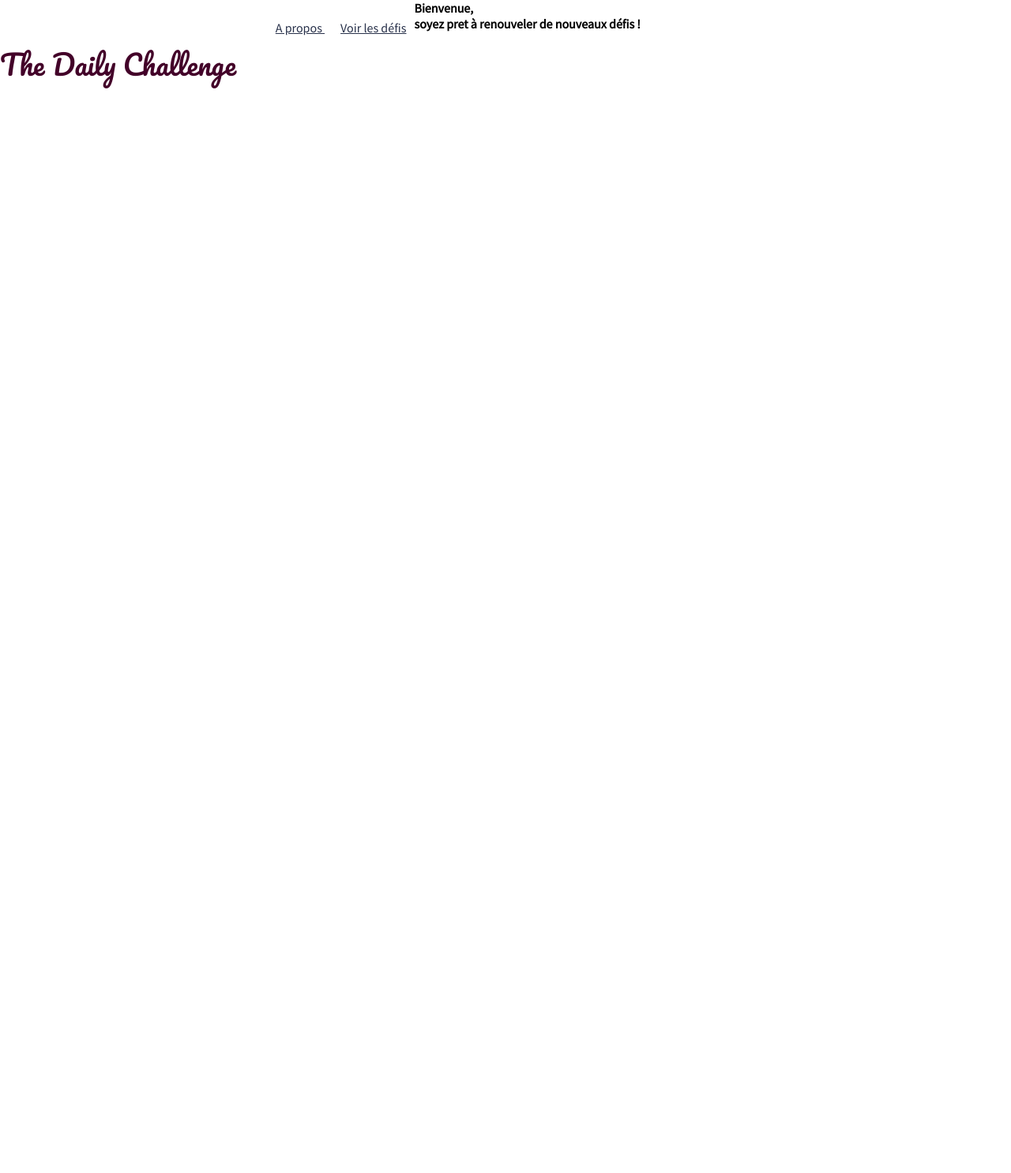
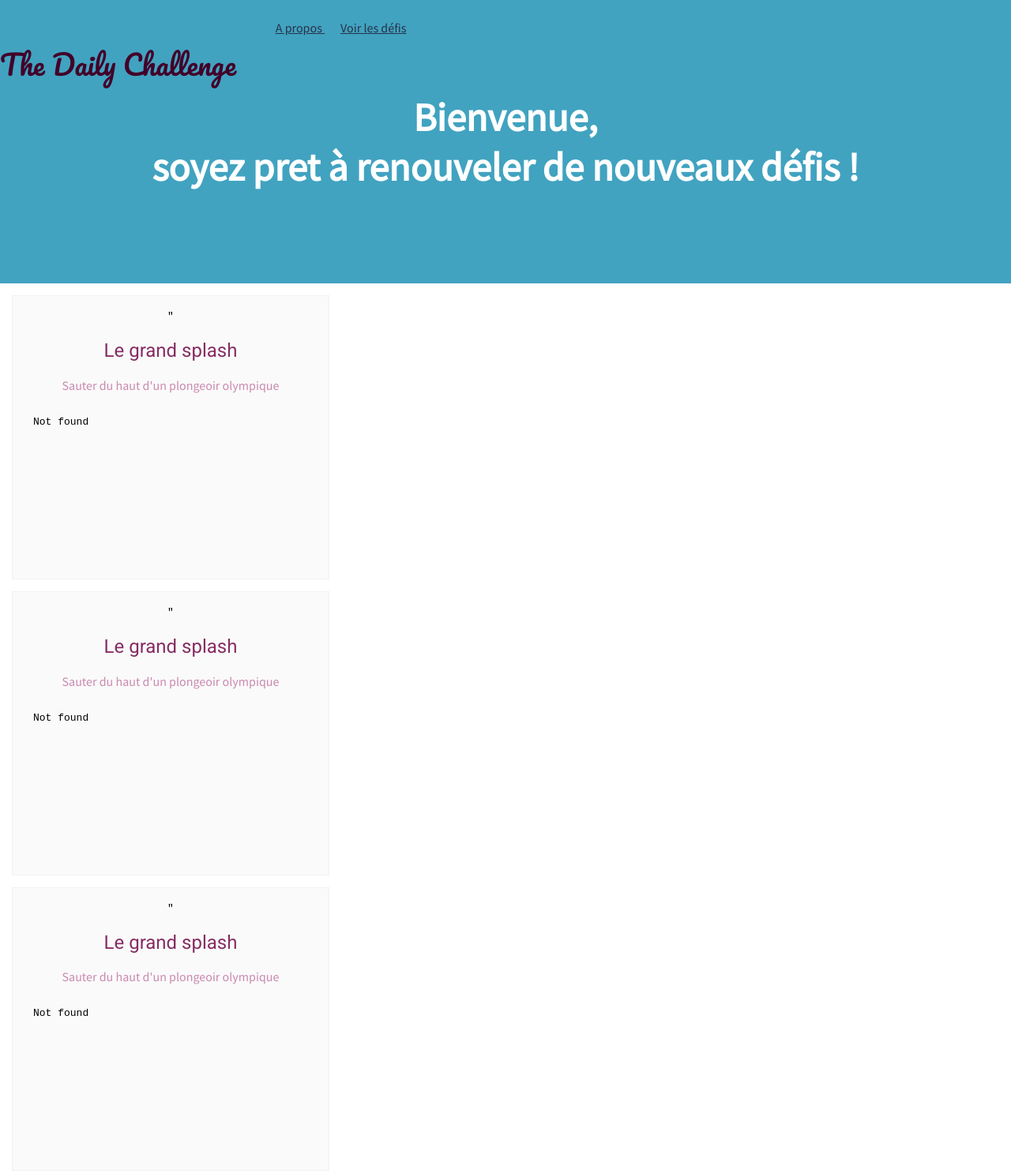
Before and after one commit to AmririS/introcode, a plain HTML site: page cours4/defis.html in a window 1280 px wide. Shown: the whole page at 79% size. Before the commit the page ends 800 px from the top, so only its background shows below. Drawn offline with nearby package versions, Linux system fonts and the light colour scheme.

Commit message:
cours4 suite1

```diff
--- a/cours4/defis.html
+++ b/cours4/defis.html
@@ -22,6 +22,25 @@
 	  <section id="welcome">
 
 	  </section>
+
+	  <section id="defis">
+	<div class="defi">"
+	  <h2>Le grand splash</h2>
+	  <p>Sauter du haut d'un plongeoir olympique</p>
+	  <iframe src="'+challenge.youtube+'" allowfullscreen="" width="364" height="204" frameborder="0"></iframe>
+	</div>
+	<div class="defi">"
+	  <h2>Le grand splash</h2>
+	  <p>Sauter du haut d'un plongeoir olympique</p>
+	  <iframe src="'+challenge.youtube+'" allowfullscreen="" width="364" height="204" frameborder="0"></iframe>
+	</div>
+	<div class="defi">"
+	  <h2>Le grand splash</h2>
+	  <p>Sauter du haut d'un plongeoir olympique</p>
+	  <iframe src="'+challenge.youtube+'" allowfullscreen="" width="364" height="204" frameborder="0"></iframe>
+	</div>
+	  </section>
+
 	</main>
   </body>
 
--- a/cours4/style.css
+++ b/cours4/style.css
@@ -91,16 +91,6 @@ a:hover {
 	top: 1px;
 }
 
-.feature {
-	border: 1px
-	solid #F2F2F2;
-	margin: 15px;
-	padding: 15px 0;
-	text-align: center;
-	width: 400px;
-	background: #F1DBE8;
-}
-
 #apropos {
 	margin: 0 auto;
 	width: 80%;
@@ -113,6 +103,27 @@ a:hover {
 	text-align: center;
 }
 
+
+#welcome{
+  background-color: #41A3C0;
+  text-align: center;
+  padding: 50px;
+  color: white;
+}
+
+#welcome h4{
+ font-size: 50px;
+}
+
+.feature,.defi{
+  border: 1px solid #F2F2F2;
+  background: #FAFAFA;
+  margin: 15px;
+  padding: 15px 0;
+  text-align: center;
+  width: 400px;
+}
+
 footer {
 	text-align: center;
 }
```
